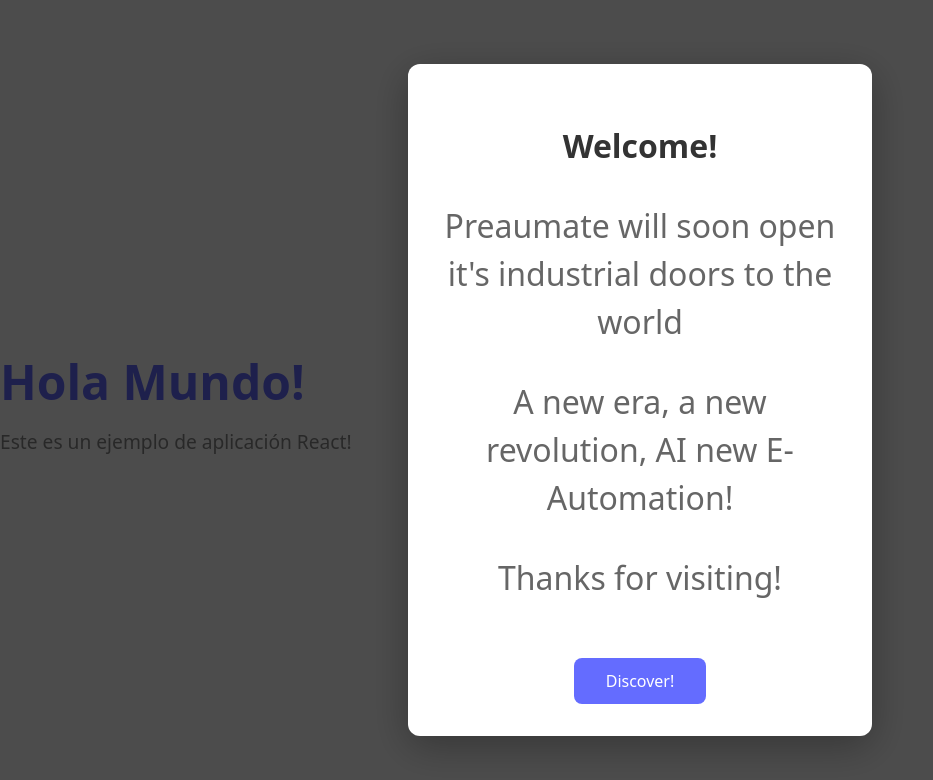
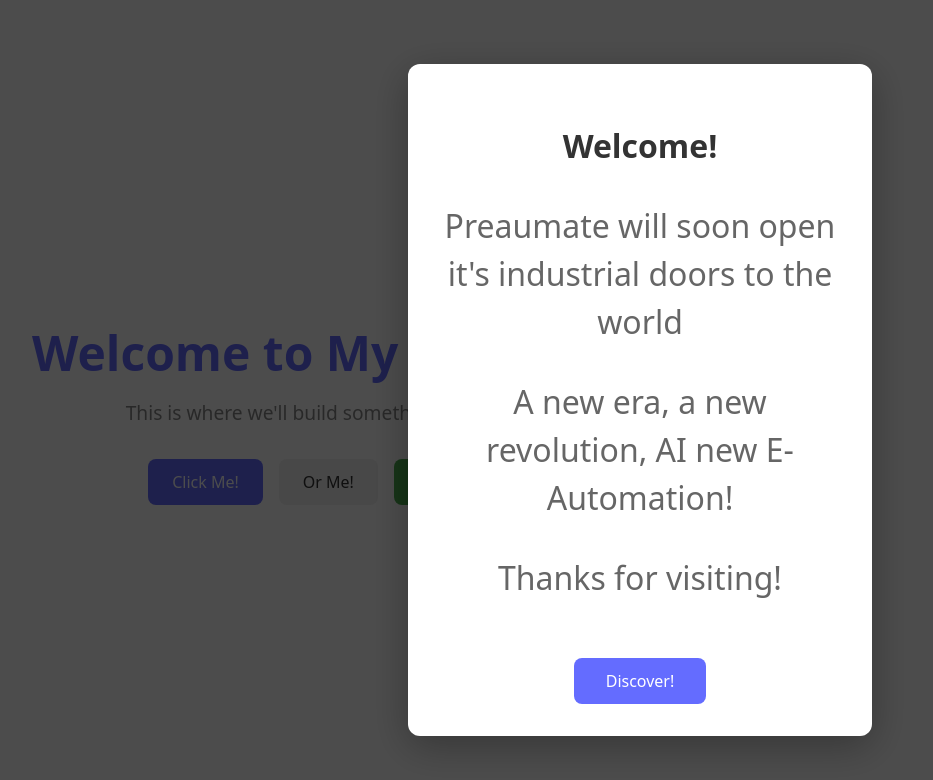
Before and after one commit to Preaumate/Welcome-portfolio, a React (Vite) app: page / in a window 1280 px wide. Shown: the top 780 px of the page, without its empty margins (0-933 px from the left). Built offline with nearby package versions, Linux system fonts and the light colour scheme.

Commit message:
Added interactive welcome dialog and buttons

```diff
--- a/src/App.jsx
+++ b/src/App.jsx
@@ -1,4 +1,4 @@
-/* jsx */
+/* app.jsx */
 
 /*import { useState } from 'react'
 import reactLogo from './assets/react.svg'
@@ -7,14 +7,21 @@ import './App.css'
 */
 import './App.css'
 import WelcomeDialog from './components/WelcomeDialog'
+import Button from './components/button'
 
 function App() {
   return (
-    <div className="App">
+    <div className="app">
       <WelcomeDialog />
 
-      <h1>Hola Mundo!</h1>
-      <p>Este es un ejemplo de aplicación React!</p>
+      <h1>Welcome to My Portfolio</h1>
+      <p>This is where we'll build something amazing!</p>
+
+      <div style={{ marginTop: '2rem', display: 'flex', gap: '1rem', justifyContent: 'center' }}>
+        <Button text="Click Me!" onClick={() => alert('Primary clicked! 🎉')} variant="primary" />
+        <Button text="Or Me!" onClick={() => alert('Secondary clicked! 👍')} variant="secondary" />
+        <Button text="Success!" onClick={() => alert('Success clicked! ✨')} variant="success" />
+      </div>
     </div>
   )
 }
--- a/src/components/WelcomeDialog.jsx
+++ b/src/components/WelcomeDialog.jsx
@@ -1,3 +1,5 @@
+/* welcome dialog.jsx*/
+
 import { useState } from 'react'
 import './welcomeDialog.css'
 function WelcomeDialog() {
--- /dev/null
+++ b/src/components/button.css
@@ -0,0 +1,42 @@
+/* button.css */
+
+.custom-button {
+  padding: 0.75rem 1.5rem;
+  font-size: 1rem;
+  border: none;
+  border-radius: 8px;
+  cursor: pointer;
+  transition: all 0.3s ease;
+  font-weight: 500;
+}
+
+.custom-button.primary {
+  background-color: #646cff;
+  color: white;
+}
+
+.custom-button.primary:hover {
+  background-color: #535bf2;
+  transform: translateY(-2px);
+  box-shadow: 0 5px 15px rgba(100, 108, 255, 0.3);
+}
+
+.custom-button.secondary {
+  background-color: #f0f0f0;
+  color: #333;
+}
+
+.custom-button.secondary:hover {
+  background-color: #e0e0e0;
+  transform: translateY(-2px);
+}
+
+.custom-button.success {
+  background-color: #4caf50;
+  color: white;
+}
+
+.custom-button.success:hover {
+  background-color: #45a049;
+  transform: translateY(-2px);
+}
--- /dev/null
+++ b/src/components/button.jsx
@@ -0,0 +1,13 @@
+/* button.jsx */
+
+import './button.css'
+
+function Button({ text, onClick, variant = 'primary'}) {
+    return (
+        <button className={`custom-button ${variant}`} onClick={onClick}>
+            {text}
+        </button>
+    )
+}
+
+export default Button
```
